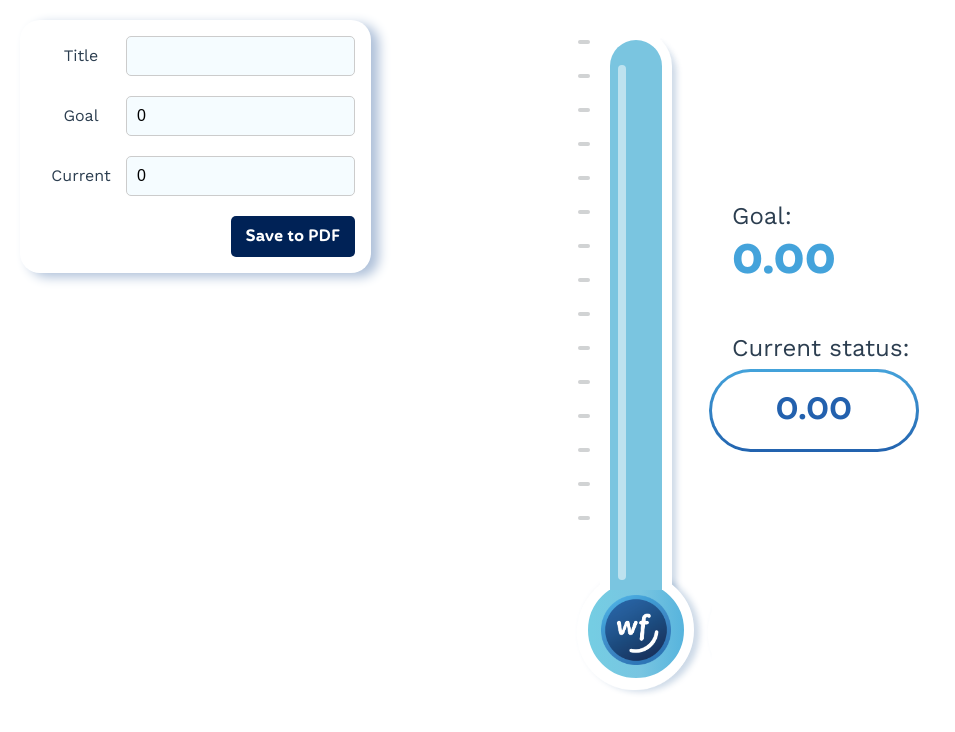
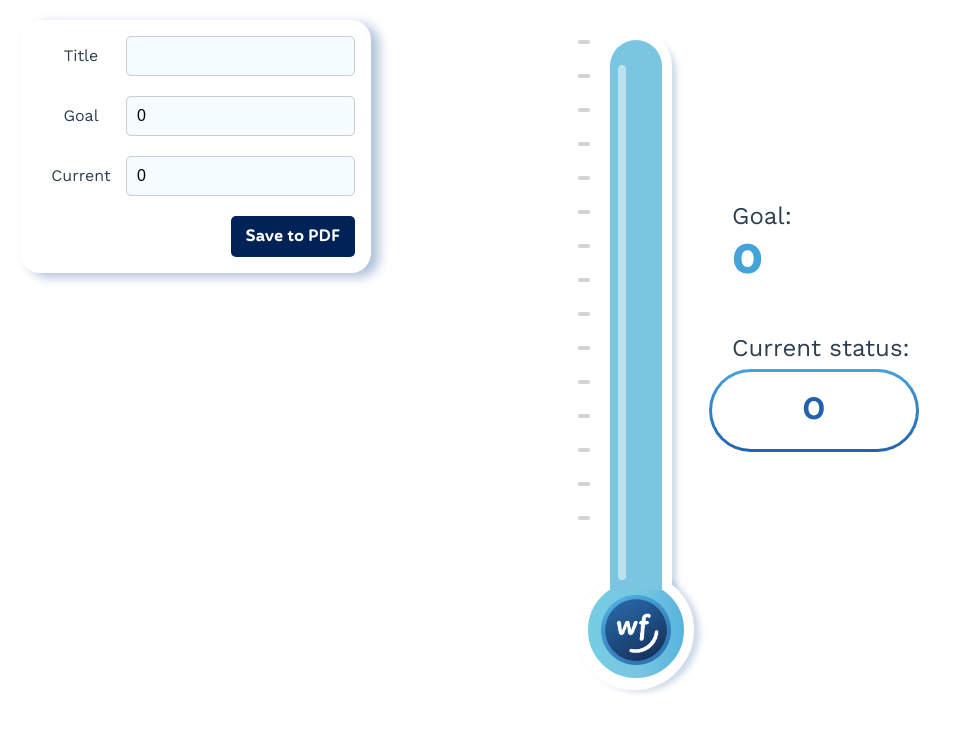
Before and after one commit to ahuston3/q3-goals, a Vue app: page / in a window 1280 px wide. Shown: the top 732 px of the page, without its empty margins (0-955 px from the left). Built offline with nearby package versions, Linux system fonts and the light colour scheme.

Commit message:
Remove decimals

```diff
--- a/src/components/CurrencyInput.vue
+++ b/src/components/CurrencyInput.vue
@@ -22,7 +22,7 @@ export default {
                 if (this.focused) {
                     return this.value.toString();
                 } else {
-                    return parseFloat(this.value).toFixed(2).replace(/(\d)(?=(\d{3})+(?:\.\d+)?$)/g, '$1,');
+                    return parseFloat(this.value).toFixed(0).replace(/(\d)(?=(\d{3})+(?:\.\d+)?$)/g, '$1,');
                 }
             }
             return null;
--- a/src/components/Thermometer.vue
+++ b/src/components/Thermometer.vue
@@ -204,7 +204,7 @@ export default {
                 if (this.focused) {
                     return value.toString();
                 } else {
-                    return parseFloat(value).toFixed(2).replace(/(\d)(?=(\d{3})+(?:\.\d+)?$)/g, '$1,');
+                    return parseFloat(value).toFixed(0).replace(/(\d)(?=(\d{3})+(?:\.\d+)?$)/g, '$1,');
                 }
             }
             return null;
```
